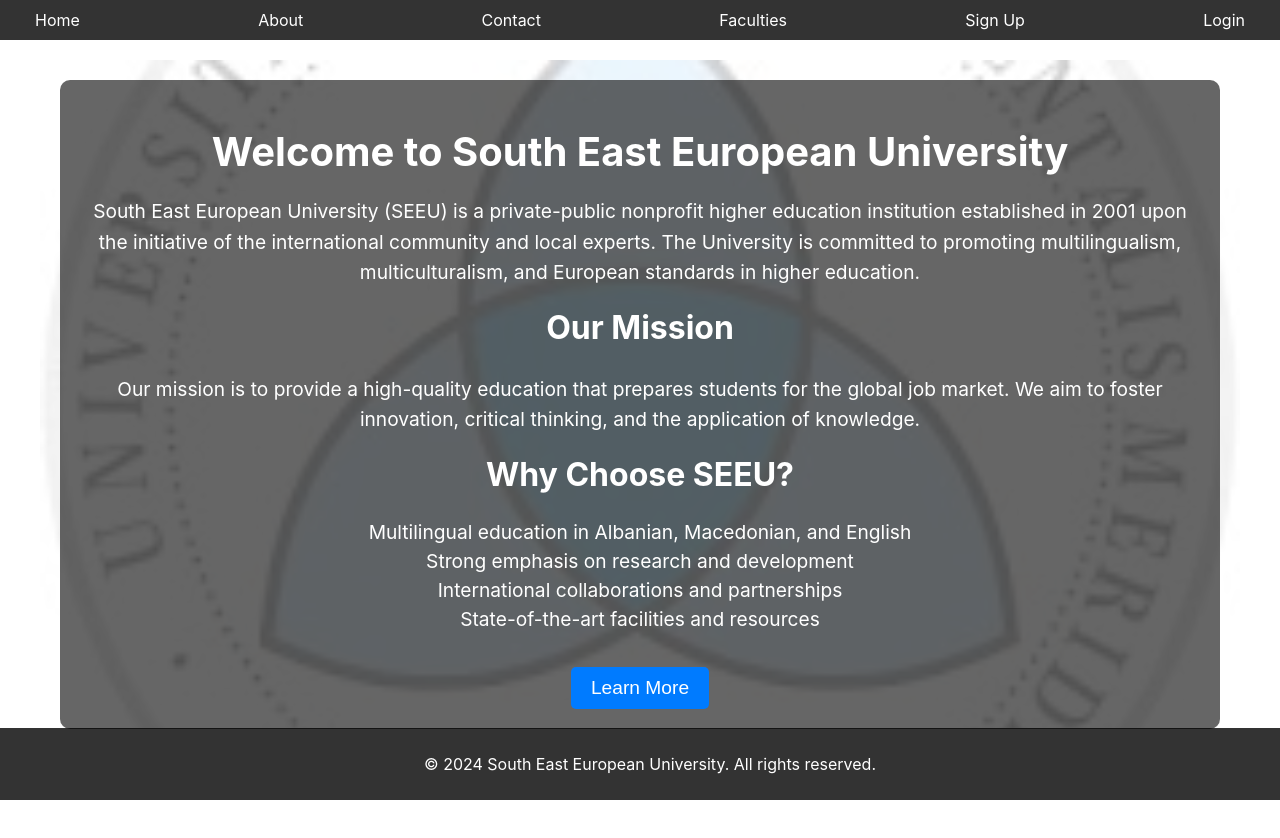
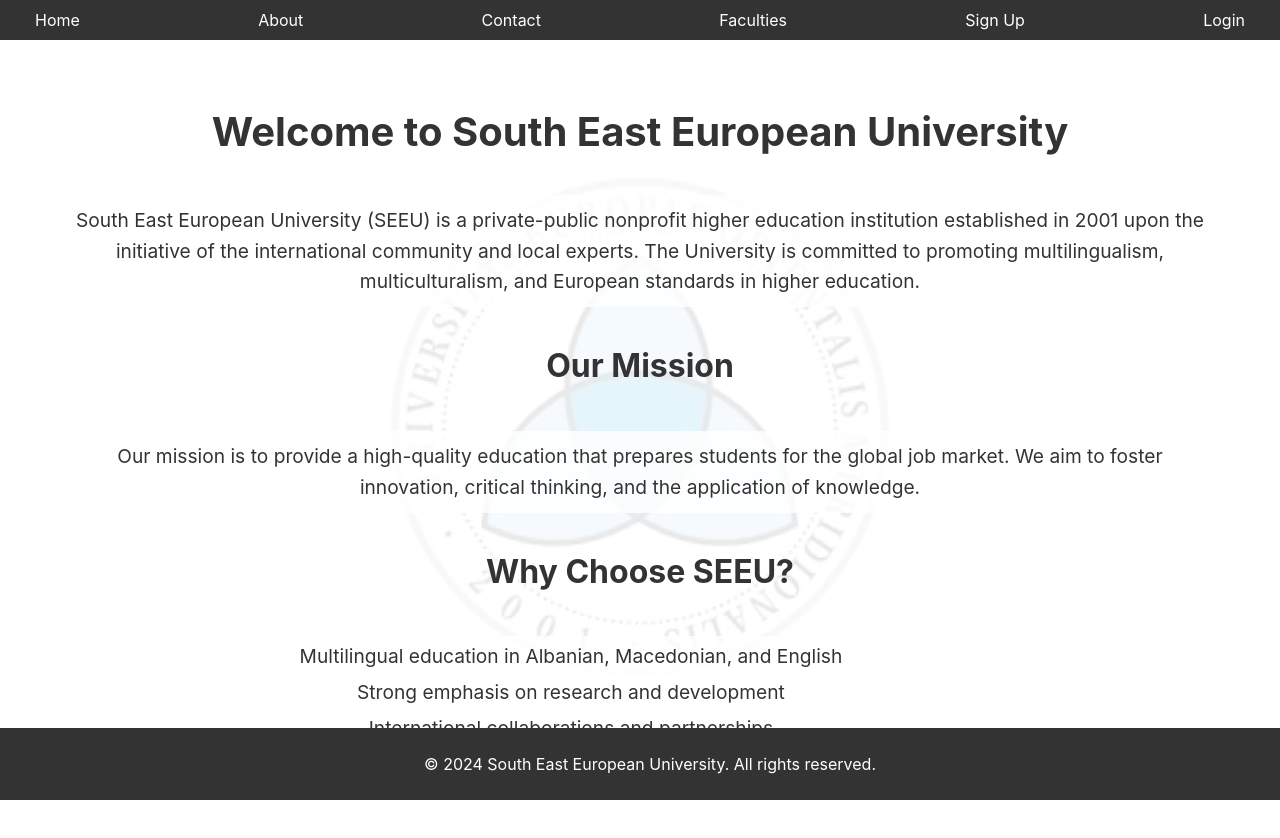
Before and after one commit to Bl3nd865/CypressTesting, a React (Create React App) app: page / in a window 1280 px wide. Shown: the top 838 px of the page. Before the commit the page ends 809 px from the top, so only its background shows below. Built offline with nearby package versions, Linux system fonts and the light colour scheme.

Commit message:
Final Testing

```diff
--- a/src/Home.css
+++ b/src/Home.css
@@ -1,44 +1,43 @@
 .home-container {
-    position: relative;
     text-align: center;
     padding: 20px;
-    color: white;
-}
-
-.background-image {
-    position: absolute;
-    top: 0;
-    left: 0;
-    width: 100%;
-    height: 100%;
-    background-size: cover;
-    background-position: center;
-    opacity: 0.2;
-    z-index: -1;
-}
-
-.content {
     position: relative;
-    z-index: 1;
-    background-color: rgba(0, 0, 0, 0.6);
-    padding: 20px;
-    border-radius: 10px;
 }
 
 .home-container h1 {
     font-size: 2.5em;
     margin-bottom: 20px;
+    color: #333;
+}
+
+.image-wrapper {
+    position: relative;
+}
+
+.home-container .campus-image {
+    width: 100%;
+    max-width: 500px;
+    height: auto;
+    opacity: 0.1;
+    position: absolute;
+    left: 50%;
+    transform: translateX(-50%);
+    z-index: -1;
 }
 
 .home-container h2 {
     font-size: 2em;
     margin-top: 20px;
+    color: #333;
 }
 
-.home-container p {
+.home-container p, .home-container ul {
     font-size: 1.2em;
     line-height: 1.6;
-    margin: 10px 0;
+    color: #333;
+    background-color: rgba(255, 255, 255, 0.8);
+    display: inline-block;
+    padding: 10px;
 }
 
 .home-container ul {
@@ -47,7 +46,6 @@
 }
 
 .home-container li {
-    font-size: 1.2em;
     margin: 5px 0;
 }
 
--- a/src/Home.js
+++ b/src/Home.js
@@ -5,9 +5,10 @@
 const Home = () => {
     return (
         <div className="home-container">
-            <div className="background-image" style={{ backgroundImage: `url(${campusImage})` }}></div>
-            <div className="content">
             <h1>Welcome to South East European University</h1>
+            <div className="image-wrapper">
+                <img src={campusImage} alt="SEEU Campus" className="campus-image" />
+            </div>
             <p>
                 South East European University (SEEU) is a private-public nonprofit higher education institution established in 2001 upon the initiative of the international community and local experts.
                 The University is committed to promoting multilingualism, multiculturalism, and European standards in higher education.
@@ -25,7 +26,6 @@
             </ul>
             <button onClick={() => alert('Learn more about our programs!')} className="learn-more-button">Learn More</button>
         </div>
-        </div>
     );
 };
 
```
Also changed, not shown: 1 other file (tests, documents, lock files or other folders). Lines whose indentation alone changed are shown as unchanged.
